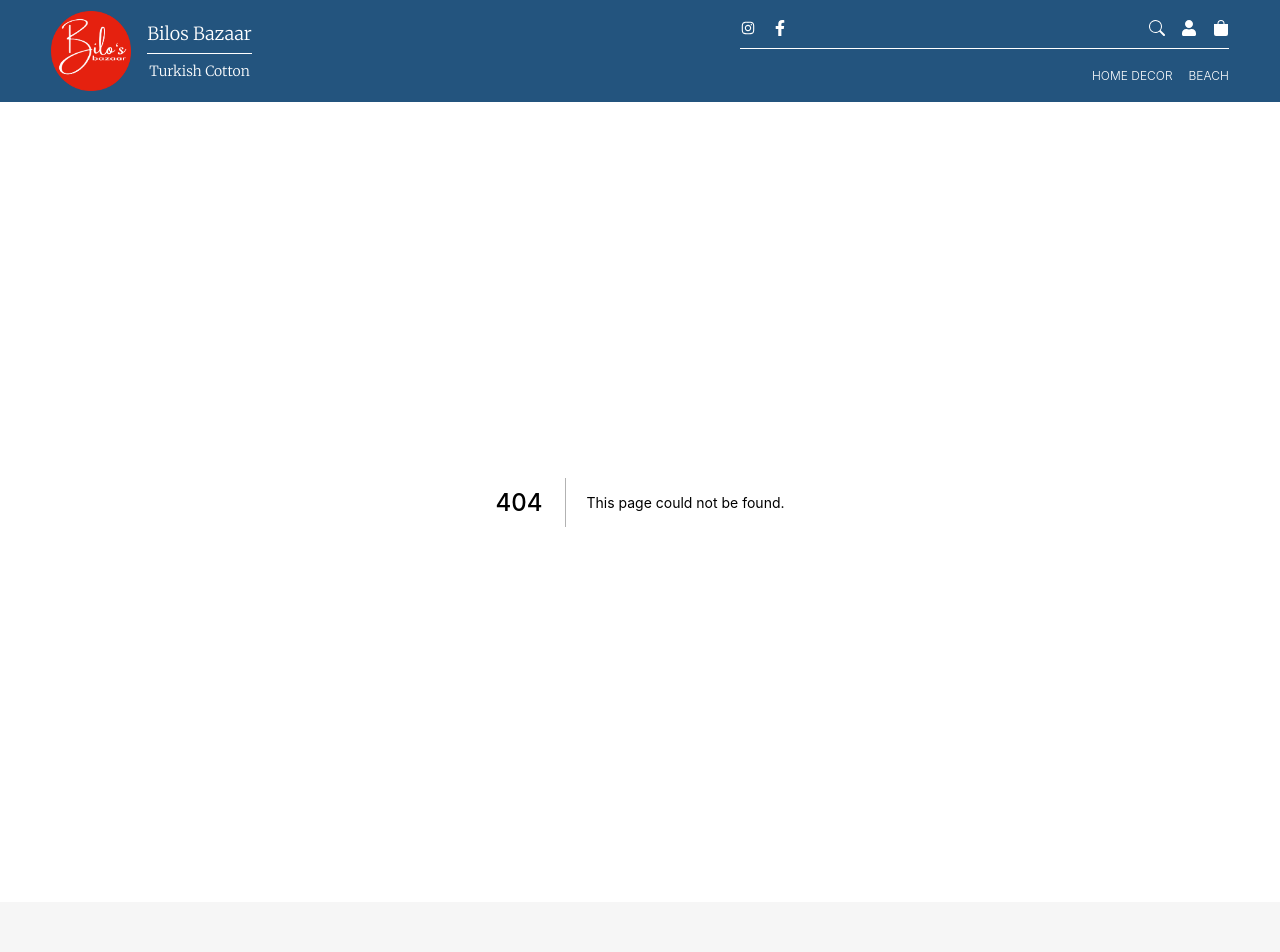
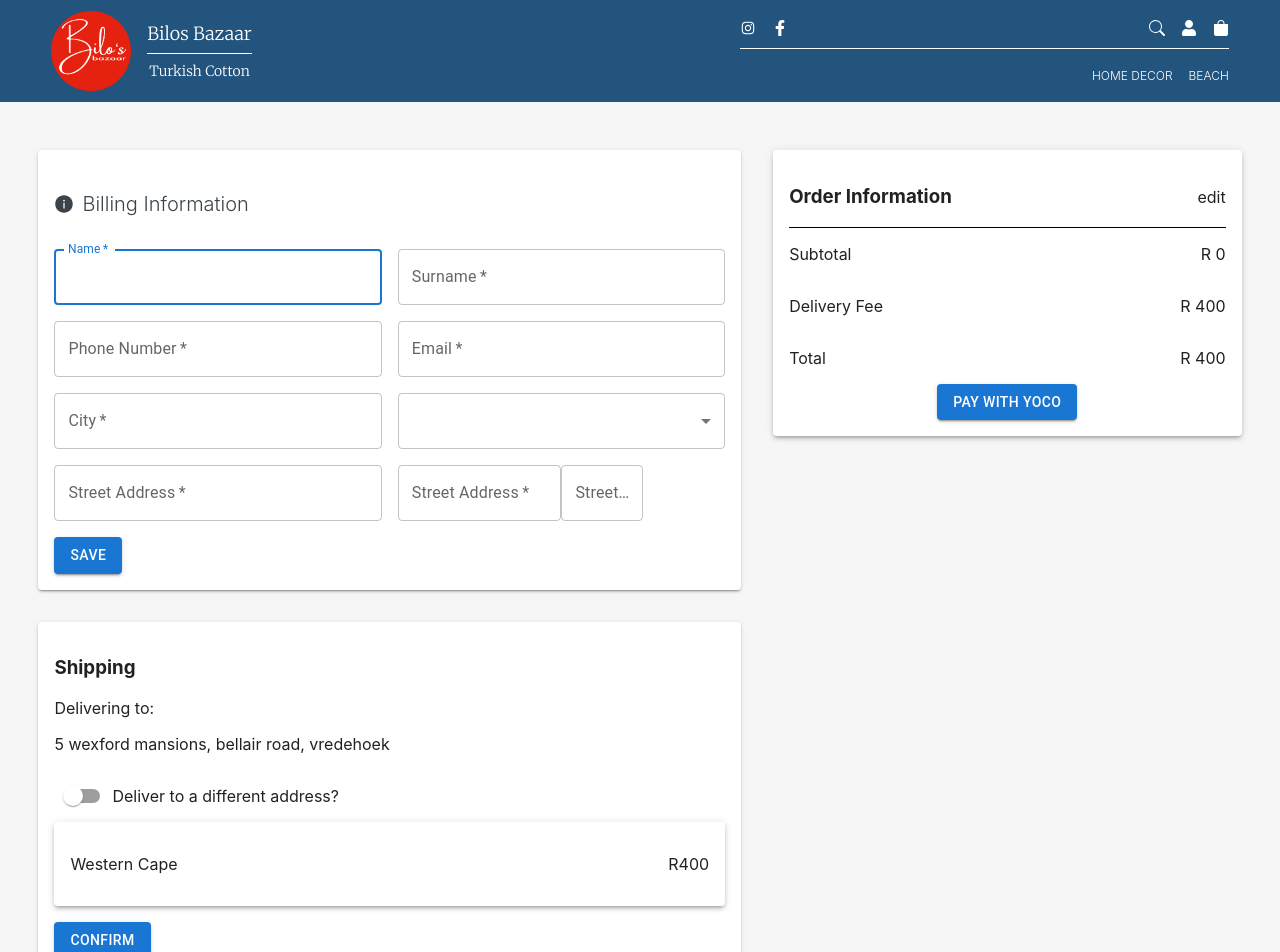
Before and after one commit to Regtables/bilos_bazaar_2.0, a Next.js app: page /checkout in a window 1280 px wide. Before the commit this address had no page. Shown: the top 952 px of the page. Before the commit the page ends 902 px from the top, so only its background shows below. Built offline with nearby package versions, Linux system fonts and the light colour scheme.

Commit message:
checkout html

```diff
--- a/components/Cart/Cart.tsx
+++ b/components/Cart/Cart.tsx
@@ -1,4 +1,5 @@
 import React, { useState, useEffect } from 'react'
+import Link from 'next/link'
 import { useDispatch, useSelector } from 'react-redux'
 import { Backdrop, Button } from '@mui/material'
 import { motion } from 'framer-motion'
@@ -103,7 +104,11 @@ const Cart = () => {
                     </div>
                   </div>
                   <div className= {styles.checkoutButton}>
-                    <Button variant = 'contained' className= {styles.btn}>checkout</Button>
+                    <Link href = '/checkout'>
+                      <Button variant = 'contained' className= {styles.btn}>
+                        Checkout
+                      </Button>
+                    </Link>
                   </div>
                 </div>
               )}
--- /dev/null
+++ b/components/OrderInfo/OrderInfo.module.scss
@@ -0,0 +1,47 @@
+.container{
+  padding: 1rem;
+  width: 100%;
+  height: auto;
+}
+
+.heading{
+  width: 100%;
+  display: flex;
+  align-items: center;
+  justify-content: space-between;
+}
+
+.items{
+  width: 100%;
+  border-bottom: 1px solid black;
+
+  .item{
+    display: flex;
+    align-items: center;
+
+    .name{
+      flex: 0.9;
+    }
+
+    .qty{
+      flex: 0.1;
+    }
+
+    .price{
+      flex: 0.1;
+    }
+  }
+}
+
+.totals{
+  div{
+    display: flex;
+    justify-content: space-between;
+  }
+}
+
+.pay{
+  width: 100%;
+  display: flex;
+  justify-content: center;
+}
--- /dev/null
+++ b/components/OrderInfo/OrderInfo.tsx
@@ -0,0 +1,59 @@
+import React from 'react'
+import { Button } from '@mui/material'
+
+import styles from './OrderInfo.module.scss'
+import { CartItem } from '../../types'
+
+
+const OrderInfo = ({deliveryFee, cartTotal, cartItems} : {deliveryFee: number, cartTotal: number, cartItems: [CartItem]}) => {
+
+  return (
+    <div className= {styles.container}>
+      <div className= {styles.heading}>
+        <div>
+          <h3>Order Information</h3>
+        </div>
+        <div className= {styles.edit}>
+          edit
+        </div>
+      </div>
+
+      <div className= {styles.items}>
+        {Object.values(cartItems).map((item, i) => (
+          <div className= {styles.item} key = {item.variant.id}>
+            <div className= {styles.name}>
+              <h5>{item.item.name}({item.variant.color})</h5>
+            </div>
+            <div className= {styles.qty}>
+              <p>x {item.qty}</p>
+            </div>
+            <div className= {styles.itemTotal}>
+              <p>R {item.item.price*item.qty}</p>
+            </div>
+          </div>
+        ))}
+      </div>
+
+      <div className = {styles.totals}>
+        <div className = {styles.subTotal}>
+          <p>Subtotal</p>
+          <p>R {cartTotal}</p>
+        </div>
+        <div className = {styles.deliveryFee}>
+          <p>Delivery Fee</p>
+          <p>R {deliveryFee}</p>
+        </div>
+        <div className= {styles.total}>
+          <p>Total</p>
+          <p>R {cartTotal+deliveryFee}</p>
+        </div>
+      </div>
+
+      <div className= {styles.pay}>
+        <Button variant = 'contained'>Pay with YOCO</Button>
+      </div>
+    </div>
+  )
+}
+
+export default OrderInfo
--- /dev/null
+++ b/components/Shipping/Shipping.module.scss
@@ -0,0 +1,26 @@
+.container{
+  padding: 1rem;
+}
+
+.differentAddress{
+  display: flex;
+  align-items: center;
+}
+
+.toggle{
+  height: 15px;
+  width: 15px;
+  outline: 1px solid var(--color-offBlack);
+  margin-right: 0.5rem;
+  cursor: pointer;
+}
+
+.fee{
+  display: flex;
+  padding: 2rem 1rem;
+  justify-content: space-between;
+}
+
+.confirm{
+  margin-top: 1rem;
+}
--- /dev/null
+++ b/components/Shipping/Shipping.tsx
@@ -0,0 +1,123 @@
+import React, { useState } from 'react'
+import { Grid, Select, MenuItem, Button, Card, Switch } from '@mui/material'
+
+import styles from './Shipping.module.scss'
+import Input from '../Input/Input'
+
+const Shipping = ({ activeAddress, setActiveAddress }: { activeAddress: string, setActiveAddress: any }) => {
+  const [toggleDiff, setToggleDiff] = useState(false)
+
+  const handleToggle = () => {
+    setToggleDiff((prev) => !prev)
+  }
+
+  return (
+    <div className= {styles.container}>
+      <div className= {styles.heading}>
+        <h3>Shipping</h3>
+      </div>
+
+      <div className= {styles.activeAdress}>
+        <p className= {styles.to}>Delivering to:</p>
+        <p className = {styles.address}>{activeAddress}</p>
+      </div>
+      <div className = {styles.differentAddress}>
+        {/* <div
+          className = {styles.toggle}
+          style = {toggleDiff ? {backgroundColor: 'var(--color-primary)'}: {backgroundColor: 'white'}}
+          onClick = {() => setToggleDiff((prev) => !prev)}
+        >
+        </div> */}
+        <Switch onChange = {handleToggle} />
+        <p>Deliver to a different address?</p>
+      </div>
+      {toggleDiff && (
+        <form>
+          <Grid container spacing = {2}>
+            <Input
+              name = 'city'
+              label='City'
+              type = 'text'
+              half = {true}
+              autoFocus = {false}
+              onChange = {() =>{}}
+              value = {''}
+              handleShowPassword = {false}
+              size = 'meduim'
+            />
+            <Grid item sm = {6}>
+              {/* <InputLabel id = 'province'>Province</InputLabel> */}
+              <Select
+                label = 'Province'
+                fullWidth = {true}
+                // labelId = 'province'
+                sx = {{
+                  width: '100%',
+                  minWidth: '100%'
+                }}
+                >
+                  <MenuItem value = 'Western Cape'>Western Cape</MenuItem>
+                  <MenuItem value = 'Eastern Cape'>Eastern Cape</MenuItem>
+                  <MenuItem value = 'test'>Northen Cape</MenuItem>
+                  <MenuItem value = 'test'>Kwazulu Natal</MenuItem>
+                  <MenuItem value = 'test'>Gauteng</MenuItem>
+              </Select>
+            </Grid>
+            <Input
+              name = 'address'
+              label='Street Address'
+              type = 'text'
+              half = {true}
+              autoFocus = {false}
+              onChange = {() =>{}}
+              value = {''}
+              handleShowPassword = {false}
+              size = 'meduim'
+            />
+            <Grid item sm = {6} sx = {{display: 'flex', justifyContent: 'space-between'}}>
+              <Input
+                name = 'address'
+                label='Street Address'
+                type = 'text'
+                half = {true}
+                autoFocus = {false}
+                onChange = {() =>{}}
+                value = {''}
+                handleShowPassword = {false}
+                size = 'meduim'
+              />
+              <Grid item sm = {6}>
+                <Input
+                  name = 'address'
+                  label='Street Address'
+                  type = 'text'
+                  half = {true}
+                  autoFocus = {false}
+                  onChange = {() =>{}}
+                  value = {''}
+                  handleShowPassword = {false}
+                  size = 'meduim'
+                />
+              </Grid>
+            </Grid>
+          </Grid>
+          <Button variant = 'contained'>Save</Button>
+        </form>
+      )}
+      <Card className = {styles.fee} elevation = {3}>
+        <div className= {styles.province}>
+          Western Cape
+        </div>
+        <div className = {styles.amount}>
+          R400
+        </div>
+      </Card>
+
+      <div className= {styles.confirm}>
+        <Button variant = 'contained'>Confirm</Button>
+      </div>
+    </div>
+  )
+}
+
+export default Shipping
--- /dev/null
+++ b/pages/checkout/Checkout.module.scss
@@ -0,0 +1,31 @@
+.container{
+  display: flex;
+  margin-top: 3rem;
+
+  input{
+    background-color: white;
+  }
+}
+
+.billing{
+  flex: 0.6;
+}
+
+.billingInfo{
+  padding: 0.5rem 1rem 1rem 1rem;
+  background-color: aliceblue;
+}
+
+.shipping{
+  margin-top: 2rem;
+}
+
+.orderInfo{
+  position: sticky;
+  top: 20px;
+  flex:0.4;
+  height: 10%;
+  display: flex;
+  // height: unset;
+  margin-left: 2rem;
+}
--- /dev/null
+++ b/pages/checkout/index.tsx
@@ -0,0 +1,42 @@
+import React, { useState } from 'react'
+import { Paper, Card } from '@mui/material'
+import { useSelector } from 'react-redux'
+
+import styles from './Checkout.module.scss'
+import { selectCartItems, selectCartTotal } from '../../redux/cart'
+
+import BillingForm from '../../components/BillingForm/BillingForm'
+import Shipping from '../../components/Shipping/Shipping'
+import OrderInfo from '../../components/OrderInfo/OrderInfo'
+
+const Checkout = () => {
+  const [activeAddress, setActiveAddress] = useState('5 wexford mansions, bellair road, vredehoek')
+  const [deliveryFee, setDeliveryFee] = useState(400)
+  const cartTotal = useSelector(selectCartTotal)
+  const cartItems = useSelector(selectCartItems)
+
+  return (
+    <div className= {`${styles.container} section__padding`}>
+      <div className = {styles.billing}>
+        <Paper className = {styles.billingInfo} elevation = {2}>
+          <BillingForm />
+        </Paper>
+        <Paper className= {styles.shipping} elevation = {2}>
+          <Shipping
+            activeAddress = {activeAddress}
+            setActiveAddress = {setActiveAddress}
+          />
+        </Paper>
+      </div>
+      <Card className = {styles.orderInfo} elevation = {3}>
+        <OrderInfo
+          deliveryFee={deliveryFee}
+          cartTotal = {cartTotal}
+          cartItems = {cartItems}
+        />
+      </Card>
+    </div>
+  )
+}
+
+export default Checkout
```
